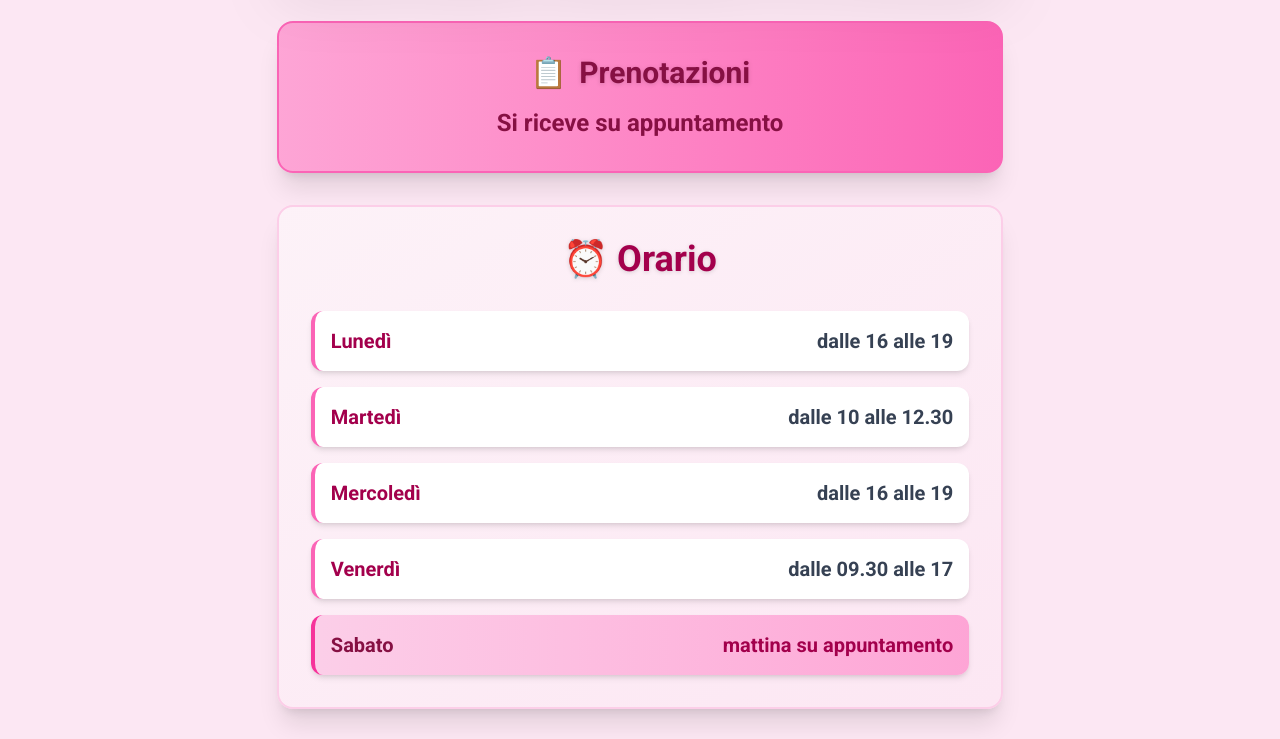
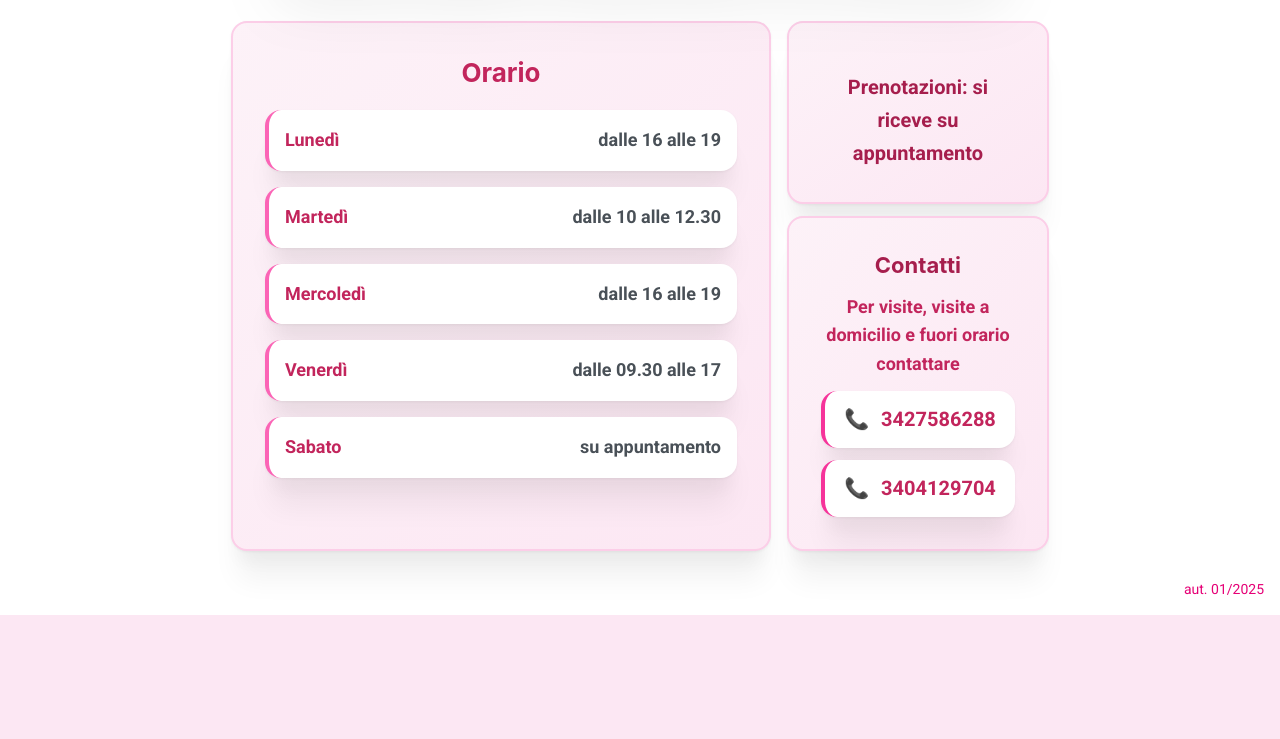
Before and after one commit to Jfscastro88/Vet-Rosita-Web, a Next.js app in the folder RosiVetStudio/: page / in a window 1280 px wide. Shown: the part 500-1239 px from the top of the page. After the commit the page ends 1115 px from the top, so only its background shows below. Built offline with nearby package versions, Linux system fonts and the light colour scheme.

Commit message:
new layout!

```diff
--- a/RosiVetStudio/src/app/layout.tsx
+++ b/RosiVetStudio/src/app/layout.tsx
@@ -1,6 +1,9 @@
 import "./globals.css";
+import "@mantine/core/styles.css";
 import type { Metadata } from "next";
 import { Roboto } from "next/font/google";
+import { ColorSchemeScript } from "@mantine/core";
+import { Providers } from "./providers";
 
 const roboto = Roboto({
   subsets: ["latin"],
@@ -18,7 +21,12 @@ export const metadata: Metadata = {
 export default function RootLayout({ children }: { children: React.ReactNode }) {
   return (
     <html lang="it">
-      <body className={`${roboto.className}`}>{children}</body>
+      <head>
+        <ColorSchemeScript />
+      </head>
+      <body className={`${roboto.className}`}>
+        <Providers>{children}</Providers>
+      </body>
     </html>
   );
 }
--- a/RosiVetStudio/src/app/page.tsx
+++ b/RosiVetStudio/src/app/page.tsx
@@ -2,13 +2,14 @@
 
 import React from "react";
 import Image from "next/image";
+import { Grid, Paper, Title, Text, Stack, Anchor } from "@mantine/core";
 import rosiImage from "@/assets/Rosi-PNG.png";
 import rosiImageWhite from "@/assets/Rosi-PNG-W.png";
 
 export default function HomePage() {
   return (
-    <div className="min-h-screen bg-pink-100 dark:bg-gray-900 text-black dark:text-white flex flex-col items-center justify-center relative overflow-hidden py-4 sm:py-8">
-      <div className="flex flex-col items-center justify-center space-y-6 sm:space-y-8 max-w-4xl mx-auto px-4 sm:px-6">
+    <div className="min-h-screen dark:bg-gray-900 text-black dark:text-white flex flex-col items-center justify-center relative overflow-hidden py-4 sm:py-8">
+      <div className="flex flex-col items-center justify-center space-y-6 sm:space-y-8 max-w-7xl mx-auto px-4 sm:px-6">
         {/* Logo */}
         <div className="w-full max-w-2xl h-auto">
           {/* Light mode logo */}
@@ -46,115 +47,175 @@ export default function HomePage() {
           Veterinaria esperta in animali esotici e non convenzionali
         </h3>
 
+        {/* Grid Layout with Leading Item */}
+        <Grid gutter="md" className="w-full">
+          {/* Leading Item - Schedule Section */}
+          <Grid.Col span={{ base: 12, md: 8 }}>
+            <Paper
+              shadow="xl"
+              p="xl"
+              radius="lg"
+              className="bg-gradient-to-br from-pink-50 to-pink-100 dark:from-gray-800 dark:to-gray-700 border-2 border-pink-200 dark:border-gray-600 h-full"
+            >
+              <Stack gap="lg">
+                <Title order={2} ta="center" c="pink.8" className="dark:text-pink-900">
+                  Orario
+                </Title>
+                <Stack gap="md">
+                  <Paper
+                    p="md"
+                    radius="lg"
+                    className="bg-white dark:bg-gray-700 bg-opacity-80 dark:bg-opacity-90 border-l-4 border-pink-400 dark:border-pink-500"
+                  >
+                    <div className="flex justify-between items-center">
+                      <Text fw={700} size="lg" c="pink.8" className="dark:text-pink-200">
+                        Lunedì
+                      </Text>
+                      <Text fw={600} size="lg" c="gray.7" className="dark:text-gray-300">
+                        dalle 16 alle 19
+                      </Text>
+                    </div>
+                  </Paper>
+                  <Paper
+                    p="md"
+                    radius="lg"
+                    className="bg-white dark:bg-gray-700 bg-opacity-80 dark:bg-opacity-90 border-l-4 border-pink-400 dark:border-pink-500"
+                  >
+                    <div className="flex justify-between items-center">
+                      <Text fw={700} size="lg" c="pink.8" className="dark:text-pink-200">
+                        Martedì
+                      </Text>
+                      <Text fw={600} size="lg" c="gray.7" className="dark:text-gray-300">
+                        dalle 10 alle 12.30
+                      </Text>
+                    </div>
+                  </Paper>
+                  <Paper
+                    p="md"
+                    radius="lg"
+                    className="bg-white dark:bg-gray-700 bg-opacity-80 dark:bg-opacity-90 border-l-4 border-pink-400 dark:border-pink-500"
+                  >
+                    <div className="flex justify-between items-center">
+                      <Text fw={700} size="lg" c="pink.8" className="dark:text-pink-200">
+                        Mercoledì
+                      </Text>
+                      <Text fw={600} size="lg" c="gray.7" className="dark:text-gray-300">
+                        dalle 16 alle 19
+                      </Text>
+                    </div>
+                  </Paper>
+                  <Paper
+                    p="md"
+                    radius="lg"
+                    className="bg-white dark:bg-gray-700 bg-opacity-80 dark:bg-opacity-90 border-l-4 border-pink-400 dark:border-pink-500"
+                  >
+                    <div className="flex justify-between items-center">
+                      <Text fw={700} size="lg" c="pink.8" className="dark:text-pink-200">
+                        Venerdì
+                      </Text>
+                      <Text fw={600} size="lg" c="gray.7" className="dark:text-gray-300">
+                        dalle 09.30 alle 17
+                      </Text>
+                    </div>
+                  </Paper>
+                  <Paper
+                    p="md"
+                    radius="lg"
+                    className="bg-white dark:bg-gray-700 bg-opacity-80 dark:bg-opacity-90 border-l-4 border-pink-400 dark:border-pink-500"
+                  >
+                    <div className="flex justify-between items-center">
+                      <Text fw={700} size="lg" c="pink.8" className="dark:text-pink-200">
+                        Sabato
+                      </Text>
+                      <Text fw={600} size="lg" c="gray.7" className="dark:text-gray-300">
+                        su appuntamento
+                      </Text>
+                    </div>
+                  </Paper>
+                </Stack>
+              </Stack>
+            </Paper>
+          </Grid.Col>
+
+          {/* Right Column - Appointment Notice and Contact Information */}
+          <Grid.Col span={{ base: 12, md: 4 }}>
+            <Stack gap="sm">
               {/* Appointment Notice */}
-        <div className="bg-gradient-to-r from-pink-300 to-pink-400 dark:from-pink-600 dark:to-pink-700 rounded-2xl p-6 sm:p-8 shadow-xl border-2 border-pink-400 dark:border-pink-600 w-full max-w-3xl">
-          <div className="text-center">
-            <div className="flex items-center justify-center space-x-3 mb-4">
-              <span className="text-3xl">📋</span>
-              <h4 className="font-bold text-2xl sm:text-3xl text-pink-900 dark:text-pink-100 drop-shadow-sm">
-                Prenotazioni
-              </h4>
+              <Paper
+                shadow="xl"
+                p="xl"
+                radius="lg"
+                className="bg-gradient-to-br from-pink-50 to-pink-100 dark:from-gray-800 dark:to-gray-700 border-2 border-pink-200 dark:border-gray-600 h-full"
+              >
+                <Stack gap="md" align="center">
+                  <div className="flex items-center gap-3">
+                    <Title order={3} c="pink.9" className="dark:text-pink-100"></Title>
                   </div>
-            <p className="font-bold text-xl sm:text-2xl text-pink-900 dark:text-pink-100">
-              Si riceve su appuntamento
-            </p>
-          </div>
-        </div>
-
-        {/* Schedule Section */}
-        <div className="bg-gradient-to-br from-pink-50 to-pink-100 dark:from-gray-800 dark:to-gray-700 rounded-2xl p-6 sm:p-8 shadow-xl border-2 border-pink-200 dark:border-gray-600 w-full max-w-3xl">
-          <h4 className="text-center font-bold text-3xl sm:text-4xl mb-8 text-pink-800 dark:text-pink-200 drop-shadow-sm">
-            ⏰ Orario
-          </h4>
-          <div className="grid gap-4">
-            <div className="bg-white dark:bg-gray-700 bg-opacity-80 dark:bg-opacity-90 rounded-xl p-4 shadow-md hover:shadow-lg transition-shadow duration-300 border-l-4 border-pink-400 dark:border-pink-500">
-              <div className="flex justify-between items-center">
-                <span className="font-bold text-lg sm:text-xl text-pink-800 dark:text-pink-200">
-                  Lunedì
-                </span>
-                <span className="font-semibold text-lg sm:text-xl text-gray-700 dark:text-gray-300">
-                  dalle 16 alle 19
-                </span>
-              </div>
-            </div>
-            <div className="bg-white dark:bg-gray-700 bg-opacity-80 dark:bg-opacity-90 rounded-xl p-4 shadow-md hover:shadow-lg transition-shadow duration-300 border-l-4 border-pink-400 dark:border-pink-500">
-              <div className="flex justify-between items-center">
-                <span className="font-bold text-lg sm:text-xl text-pink-800 dark:text-pink-200">
-                  Martedì
-                </span>
-                <span className="font-semibold text-lg sm:text-xl text-gray-700 dark:text-gray-300">
-                  dalle 10 alle 12.30
-                </span>
-              </div>
-            </div>
-            <div className="bg-white dark:bg-gray-700 bg-opacity-80 dark:bg-opacity-90 rounded-xl p-4 shadow-md hover:shadow-lg transition-shadow duration-300 border-l-4 border-pink-400 dark:border-pink-500">
-              <div className="flex justify-between items-center">
-                <span className="font-bold text-lg sm:text-xl text-pink-800 dark:text-pink-200">
-                  Mercoledì
-                </span>
-                <span className="font-semibold text-lg sm:text-xl text-gray-700 dark:text-gray-300">
-                  dalle 16 alle 19
-                </span>
-              </div>
-            </div>
-            <div className="bg-white dark:bg-gray-700 bg-opacity-80 dark:bg-opacity-90 rounded-xl p-4 shadow-md hover:shadow-lg transition-shadow duration-300 border-l-4 border-pink-400 dark:border-pink-500">
-              <div className="flex justify-between items-center">
-                <span className="font-bold text-lg sm:text-xl text-pink-800 dark:text-pink-200">
-                  Venerdì
-                </span>
-                <span className="font-semibold text-lg sm:text-xl text-gray-700 dark:text-gray-300">
-                  dalle 09.30 alle 17
-                </span>
-              </div>
-            </div>
-            <div className="bg-gradient-to-r from-pink-200 to-pink-300 dark:from-pink-600 dark:to-pink-700 rounded-xl p-4 shadow-md hover:shadow-lg transition-shadow duration-300 border-l-4 border-pink-500 dark:border-pink-400">
-              <div className="flex justify-between items-center">
-                <span className="font-bold text-lg sm:text-xl text-pink-900 dark:text-pink-100">
-                  Sabato
-                </span>
-                <span className="font-semibold text-lg sm:text-xl text-pink-800 dark:text-pink-200">
-                  mattina su appuntamento
-                </span>
-              </div>
-            </div>
-          </div>
-        </div>
+                  <Text fw={700} size="xl" c="pink.9" className="dark:text-pink-100" ta="center">
+                    Prenotazioni: si riceve su appuntamento
+                  </Text>
+                </Stack>
+              </Paper>
 
               {/* Contact Information */}
-        <div className="bg-gradient-to-br from-pink-200 to-pink-300 dark:from-gray-800 dark:to-gray-700 rounded-2xl p-6 sm:p-8 shadow-xl border-2 border-pink-300 dark:border-gray-600 w-full max-w-3xl">
-          <div className="text-center mb-6">
-            <h4 className="font-bold text-2xl sm:text-3xl mb-4 text-pink-900 dark:text-pink-200 drop-shadow-sm">
-              ☎️ Contatti
-            </h4>
-            <p className="font-semibold text-lg sm:text-xl text-pink-800 dark:text-pink-300">
+              <Paper
+                shadow="xl"
+                p="xl"
+                radius="lg"
+                className="bg-gradient-to-br from-pink-50 to-pink-100 dark:from-gray-800 dark:to-gray-700 border-2 border-pink-200 dark:border-gray-600 h-full"
+              >
+                <Stack gap="sm">
+                  <div>
+                    <Title order={3} ta="center" c="pink.9" mb="sm" className="dark:text-pink-200">
+                      Contatti
+                    </Title>
+                    <Text fw={600} size="lg" ta="center" c="pink.8" className="dark:text-pink-300">
                       Per visite, visite a domicilio e fuori orario contattare
-            </p>
+                    </Text>
                   </div>
-          <div className="grid gap-4">
-            <a
+                  <Stack gap="sm">
+                    <Anchor
                       href="tel:+393427586288"
-              className="bg-white dark:bg-gray-700 bg-opacity-90 dark:bg-opacity-90 rounded-xl p-4 sm:p-6 shadow-lg hover:shadow-xl transition-all duration-300 hover:scale-105 border-l-4 border-pink-500 dark:border-pink-400 group"
+                      component="a"
+                      style={{ textDecoration: "none" }}
                     >
-              <div className="flex items-center justify-center space-x-3">
-                <span className="text-2xl">📞</span>
-                <span className="font-bold text-xl sm:text-2xl text-pink-800 dark:text-pink-200 group-hover:text-pink-900 dark:group-hover:text-pink-100">
+                      <Paper
+                        p="sm"
+                        radius="lg"
+                        className="bg-white dark:bg-gray-700 bg-opacity-90 dark:bg-opacity-90 border-l-4 border-pink-500 dark:border-pink-400 hover:shadow-lg transition-all duration-300 hover:scale-105"
+                      >
+                        <div className="flex items-center justify-center gap-3">
+                          <Text size="xl">📞</Text>
+                          <Text fw={700} size="xl" c="pink.8" className="dark:text-pink-200">
                             3427586288
-                </span>
+                          </Text>
                         </div>
-            </a>
-            <a
+                      </Paper>
+                    </Anchor>
+                    <Anchor
                       href="tel:+393404129704"
-              className="bg-white dark:bg-gray-700 bg-opacity-90 dark:bg-opacity-90 rounded-xl p-4 sm:p-6 shadow-lg hover:shadow-xl transition-all duration-300 hover:scale-105 border-l-4 border-pink-500 dark:border-pink-400 group"
+                      component="a"
+                      style={{ textDecoration: "none" }}
                     >
-              <div className="flex items-center justify-center space-x-3">
-                <span className="text-2xl">📞</span>
-                <span className="font-bold text-xl sm:text-2xl text-pink-800 dark:text-pink-200 group-hover:text-pink-900 dark:group-hover:text-pink-100">
+                      <Paper
+                        p="sm"
+                        radius="lg"
+                        className="bg-white dark:bg-gray-700 bg-opacity-90 dark:bg-opacity-90 border-l-4 border-pink-500 dark:border-pink-400 hover:shadow-lg transition-all duration-300 hover:scale-105"
+                      >
+                        <div className="flex items-center justify-center gap-3">
+                          <Text size="xl">📞</Text>
+                          <Text fw={700} size="xl" c="pink.8" className="dark:text-pink-200">
                             3404129704
-                </span>
+                          </Text>
                         </div>
-            </a>
-          </div>
-        </div>
+                      </Paper>
+                    </Anchor>
+                  </Stack>
+                </Stack>
+              </Paper>
+            </Stack>
+          </Grid.Col>
+        </Grid>
 
         {/* Authorization */}
         <div className="absolute bottom-2 right-2 sm:bottom-4 sm:right-4 text-xs sm:text-sm text-pink-600 dark:text-pink-400 font-medium">
--- /dev/null
+++ b/RosiVetStudio/src/app/providers.tsx
@@ -0,0 +1,7 @@
+"use client";
+
+import { MantineProvider } from "@mantine/core";
+
+export function Providers({ children }: { children: React.ReactNode }) {
+  return <MantineProvider>{children}</MantineProvider>;
+}
```
Lines whose indentation alone changed are shown as unchanged.
